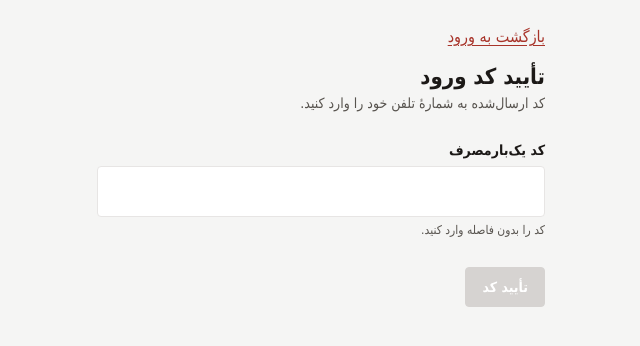
After one commit to ARZF/divar_chat_bot, a FastAPI app: template templates/auth/otp.html in a window 1280 px wide. The commit adds this page. Shown: the top 346 px of the page, without its empty margins (319-959 px from the left). Run offline with FastAPI, Linux system fonts and the light colour scheme; the template is opened without the code that fills it, so the values that code supplies are empty; parts of the project's set-up code (start-up, migrations or seed data) failed here and were passed over.

Commit message:
feat(web): add seller login pages

```diff
--- a/static/css/main.css
+++ b/static/css/main.css
@@ -263,6 +263,13 @@ main {
 .btn-sm {
   min-height: calc(var(--control-h) - 0.5rem);
   padding-inline: var(--space-3);
+}
+
+/* --- Authentication flow --------------------------------------------- */
+
+.auth-flow {
+  max-width: 30rem;
+  margin-inline: auto;
 }
 
 /* --- Forms ------------------------------------------------------------ */
--- /dev/null
+++ b/templates/auth/otp.html
@@ -0,0 +1,37 @@
+{% extends "base.html" %}
+
+{% block title %}تأیید کد ورود | دستیار فروش دیوار{% endblock %}
+
+{% block content %}
+<div class="container auth-flow">
+  <p><a href="/login">بازگشت به ورود</a></p>
+
+  <header class="page-header" aria-labelledby="otp-title">
+    <div>
+      <h1 id="otp-title">تأیید کد ورود</h1>
+      <p class="page-title-note" id="phone-context">کد ارسال‌شده به شمارهٔ تلفن خود را وارد کنید.</p>
+    </div>
+  </header>
+
+  <form action="#" method="post" aria-describedby="otp-help" onsubmit="return false;">
+    <div class="field">
+      <label for="otp-code">کد یک‌بارمصرف</label>
+      <input id="otp-code" name="code" type="text" autocomplete="one-time-code" inputmode="numeric" pattern="[0-9]*"
+        aria-describedby="otp-help otp-error" required>
+      <p id="otp-help" class="hint">کد را بدون فاصله وارد کنید.</p>
+      <p id="otp-error" class="error-text" role="alert" hidden></p>
+    </div>
+
+    <button type="button" class="btn btn-primary" disabled aria-disabled="true">تأیید کد</button>
+  </form>
+
+  <section id="otp-feedback" aria-labelledby="feedback-title" aria-live="polite" hidden>
+    <h2 id="feedback-title">وضعیت ورود</h2>
+    <p id="otp-expired" class="hint" hidden>کد ورود منقضی شده است.</p>
+    <p id="otp-rate-limit" class="hint" hidden>درخواست‌های ورود بیش از حد مجاز است.</p>
+    <p id="otp-retry" class="hint" hidden>برای دریافت کد جدید دوباره تلاش کنید.</p>
+    <p id="otp-loading" class="hint" hidden>در حال بررسی کد ورود...</p>
+    <p id="otp-success" class="hint" hidden>کد ورود با موفقیت بررسی شد.</p>
+  </section>
+</div>
+{% endblock %}
```
Also changed, not shown: api/web.py (+12 -0 lines), templates/auth/login.html (added, +29 -0 lines), tests/test_web.py (+76 -4 lines).
